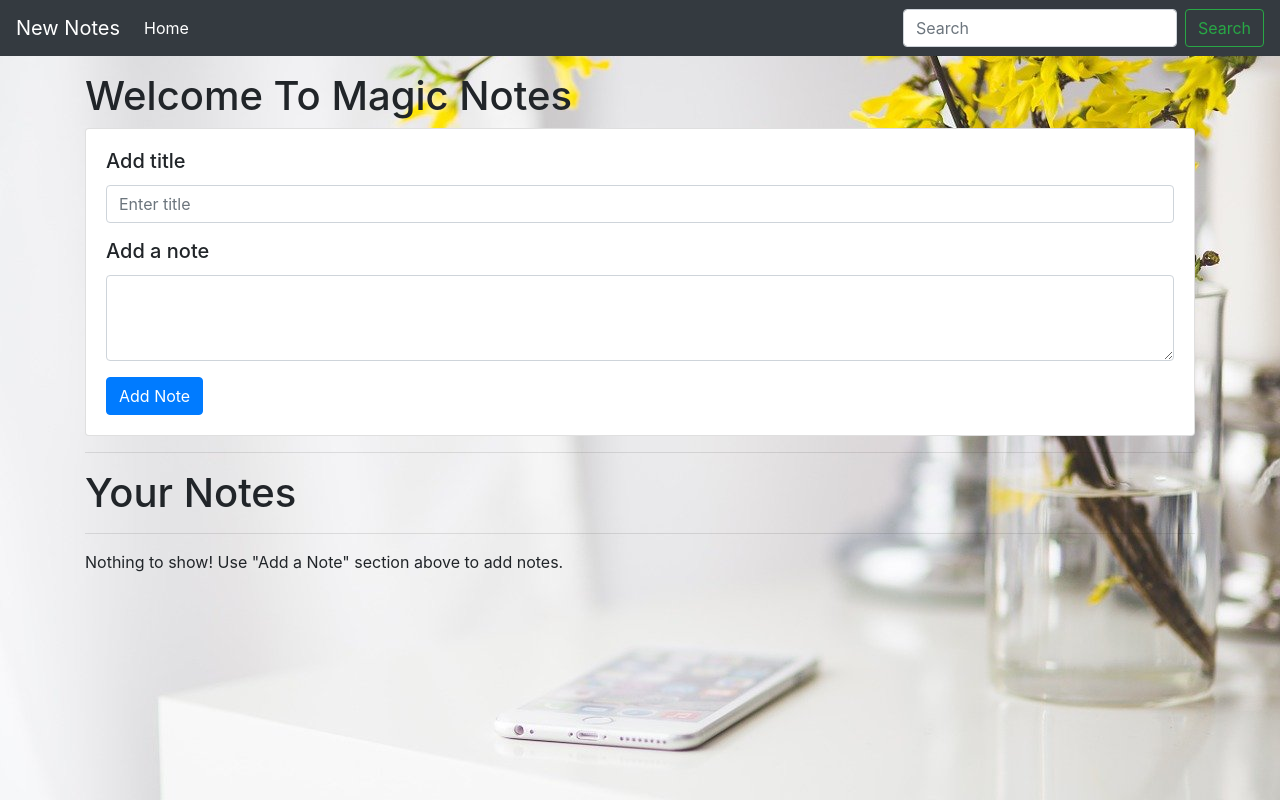
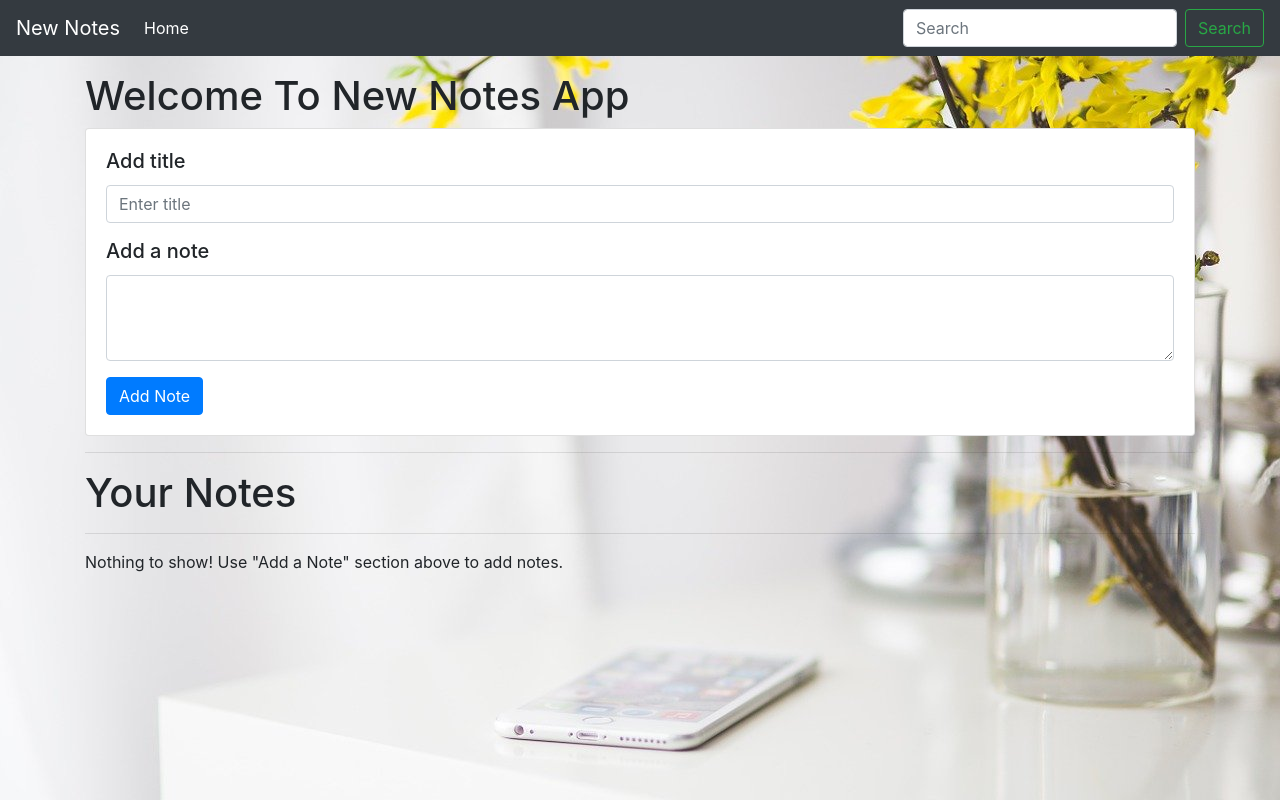
Before and after one commit to CoderSufiyan/new-notes-app.github.io, a plain HTML site: page index.html in a window 1280 px wide. Drawn offline with nearby package versions, Linux system fonts and the light colour scheme.

Commit message:
Update index.html

```diff
--- a/index.html
+++ b/index.html
@@ -57,7 +57,7 @@
     </nav>
 
     <div class="container my-3">
-      <h1>Welcome To Magic Notes</h1>
+      <h1>Welcome To New Notes App</h1>
       <div class="card">
         <div class="card-body">
           <div class="form-group">
```
